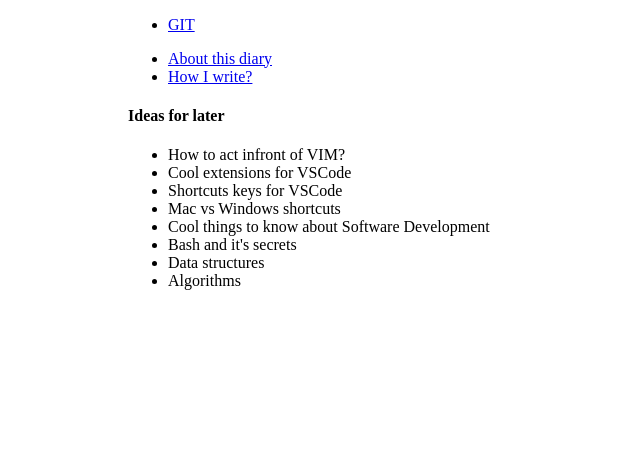
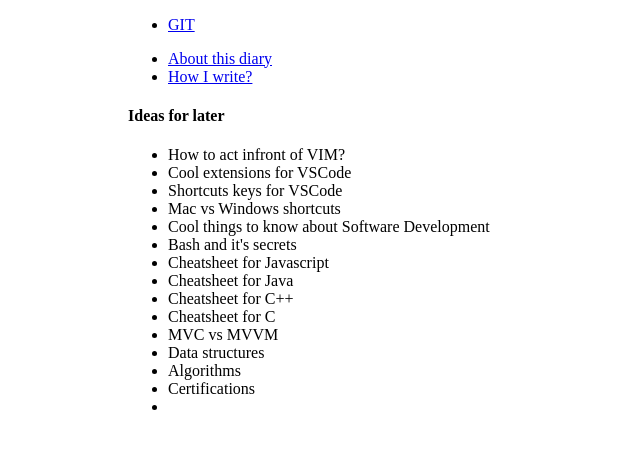
Before and after one commit to marsrmx/CSDiary, a plain HTML site: page index.html in a window 1280 px wide. Shown: the part 105-554 px from the top of the page, without its empty margins (0-640 px from the left). Drawn offline with Linux system fonts and the light colour scheme.

Commit message:
More cool stuff to write about

```diff
--- a/index.html
+++ b/index.html
@@ -28,8 +28,15 @@
         <li>Mac vs Windows shortcuts</li>
         <li>Cool things to know about Software Development</li>
         <li>Bash and it's secrets</li>
+        <li>Cheatsheet for Javascript</li>
+        <li>Cheatsheet for Java</li>
+        <li>Cheatsheet for C++</li>
+        <li>Cheatsheet for C</li>
+        <li>MVC vs MVVM</li>
         <li>Data structures</li>
         <li>Algorithms</li>
+        <li>Certifications</li>
+        <li></li>
     </ul>
 </body>
 
```
